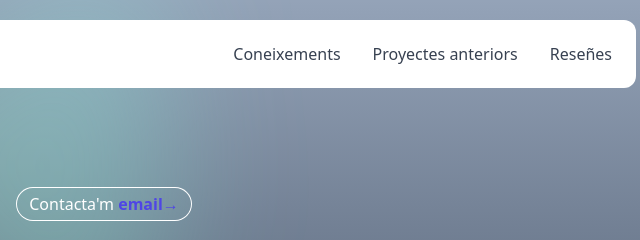
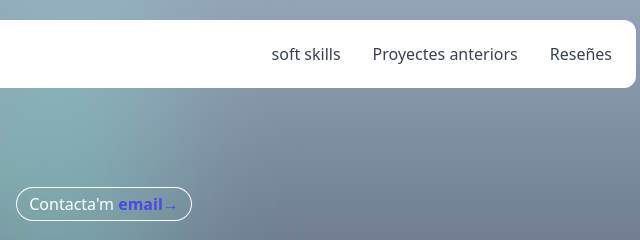
Before and after one commit to 2DAM-202425-PROJECTE/landing-page-pietroscorza, a website built with Vite: page index.html in a window 1280 px wide. Shown: the top 240 px of the page, 536-1176 px from the left. Built offline with nearby package versions, Linux system fonts and the light colour scheme.

Commit message:
actualizar el header

```diff
--- a/index.html
+++ b/index.html
@@ -23,7 +23,7 @@
                           <a href="index.html" class="block py-2 pr-4 pl-3 text-white rounded bg-primary-700 lg:bg-transparent lg:text-primary-700 lg:p-0 dark:text-white" aria-current="page">qui soc</a>
                       </li>
                       <li>
-                          <a href="coneixements.html" class="block py-2 pr-4 pl-3 text-gray-700 border-b border-gray-100 hover:bg-gray-50 lg:hover:bg-transparent lg:border-0 lg:hover:text-primary-700 lg:p-0 dark:text-gray-400 lg:dark:hover:text-white dark:hover:bg-gray-700 dark:hover:text-white lg:dark:hover:bg-transparent dark:border-gray-700">Coneixements</a>
+                          <a href="#coneixements" class="block py-2 pr-4 pl-3 text-gray-700 border-b border-gray-100 hover:bg-gray-50 lg:hover:bg-transparent lg:border-0 lg:hover:text-primary-700 lg:p-0 dark:text-gray-400 lg:dark:hover:text-white dark:hover:bg-gray-700 dark:hover:text-white lg:dark:hover:bg-transparent dark:border-gray-700">soft skills</a>
                       </li>
                       <li>
                           <a href="#" class="block py-2 pr-4 pl-3 text-gray-700 border-b border-gray-100 hover:bg-gray-50 lg:hover:bg-transparent lg:border-0 lg:hover:text-primary-700 lg:p-0 dark:text-gray-400 lg:dark:hover:text-white dark:hover:bg-gray-700 dark:hover:text-white lg:dark:hover:bg-transparent dark:border-gray-700">Proyectes anteriors</a>
@@ -256,7 +256,7 @@
 
 <section class="mt-10 w-full h-[500px] flex  flex-col justify-center items-center">
 
-  <div class="bg-slate-800 my-10 rounded-md shadow-xl "><h2 class="text-3xl font-bold tracking-tight text-white m-4 sm:text-4xl">Soft Skills</h2></div>
+  <div id="coneixements" class=" bg-slate-800 my-10 rounded-md shadow-xl "><h2 class="text-3xl font-bold tracking-tight text-white m-4 sm:text-4xl">Soft Skills</h2></div>
 
   <div class="mt-10 w-2/3 h-full gap-5 grid grid-cols-4 grid-rows-4">
 
```
Also changed, not shown: dist/assets/index-CARd8L2T.css (deleted), dist/assets/index-JUeaZibq.js (renamed from dist/assets/index-DQTmnst0.js), dist/assets/index-YoHyPMgb.css (added), dist/coneixements.html (deleted), dist/index.html.
